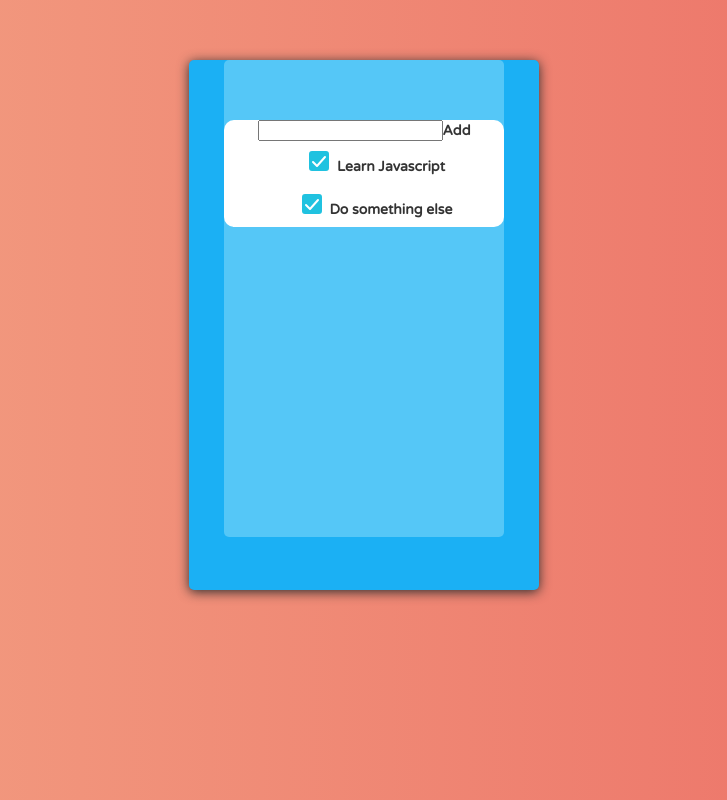
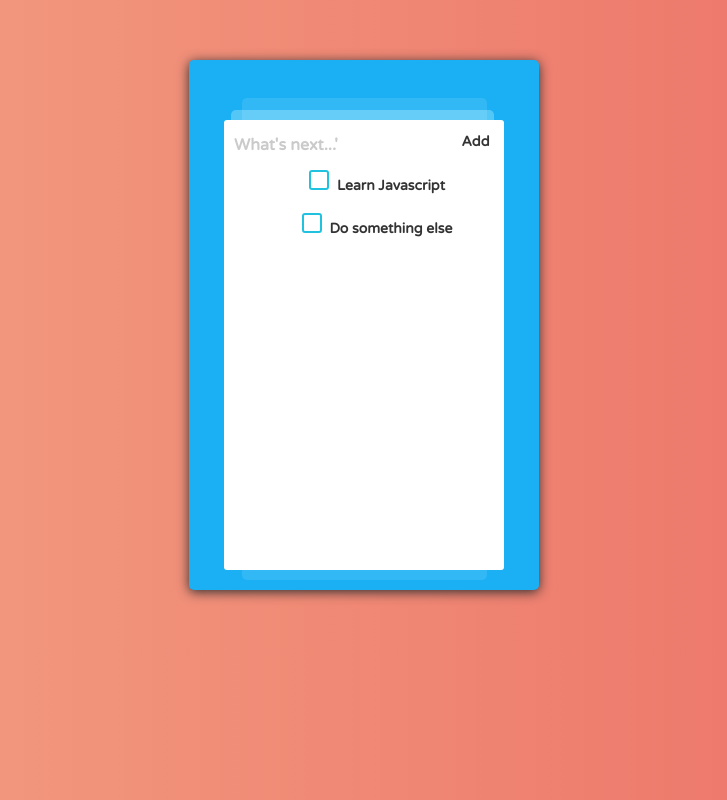
Before and after one commit to Jotakuun/vue-todoList, a Vue app: page / in a window 1280 px wide. Shown: the whole page, without its empty margins (276-1003 px from the left). Built offline with nearby package versions, Linux system fonts and the light colour scheme; some icons are missing.

Commit message:
style of newtask component and more functionalities

```diff
--- a/src/components/NewTask.vue
+++ b/src/components/NewTask.vue
@@ -1,9 +1,11 @@
 <template>
-  <div class="NewTask">
-    <input type="text" id="NewTask" name="NewTask" class="NewTask__Input"
+  <div class="NewTask" v-bind:class="{'NewTask--Focus': isFocus}">
+    <input type="text" id="NewTask" name="NewTask" class="NewTask__Input" placeholder="What's next...'"
     v-bind:value="value"
     v-on:keyup.enter="addTask"
-    v-on:input="updateValue($event.target.value)"></input>
+    v-on:input="updateValue($event.target.value)"
+    v-on:focus="focus()"
+    v-on:blur="blur()"></input>
     <label for="NewTask" class="NewTask__Label">{{placeholder}}</label>
   </div>
 </template>
@@ -21,12 +23,25 @@ export default {
       default: 'Add'
     }
   },
+  data: function () {
+    return {
+      isFocus: false
+    }
+  },
   methods: {
     updateValue: function(value) {
       this.$emit('input', value);
     },
     addTask: function(){
       this.$emit('addtask');
+    },
+    focus: function() {
+      this.isFocus = true;
+      this.$emit('focus', this.isFocus);
+    },
+    blur: function() {
+      this.isFocus = false;
+      this.$emit('focus', this.isFocus);
     }
   }
 }
--- a/src/components/Task.vue
+++ b/src/components/Task.vue
@@ -1,6 +1,6 @@
 <template>
   <li class="Task">
-    <input :id="'Task'+index" type="checkbox" class="Task__Checkbox" checked></input>
+    <input :id="'Task'+index" type="checkbox" class="Task__Checkbox"></input>
     <label :for="'Task'+index" class="Task__Label">
       <svg width="20px" height="20px" viewBox="0 0 20 20">
       <path d="M3,1 L17,1 L17,1 C18.1045695,1 19,1.8954305 19,3 L19,17 L19,17 C19,18.1045695 18.1045695,19 17,19 L3,19 L3,19 C1.8954305,19 1,18.1045695 1,17 L1,3 L1,3 C1,1.8954305 1.8954305,1 3,1 Z"></path>
--- a/src/components/ToDo.vue
+++ b/src/components/ToDo.vue
@@ -1,6 +1,6 @@
 <template>
-  <div class="ToDo">
-    <new-task v-model="newtask" v-on:addtask="createNewTask()"></new-task>
+  <div class="ToDo" v-bind:class="{'ToDo--Focus': newtaskfocus}">
+    <new-task v-model="newtask" v-on:addtask="createNewTask()" v-on:focus="newtaskfocus = $event"></new-task>
     <ul>
       <task v-for="(task, index) in tasks" :task="task" :index="index"></task>
     </ul>
@@ -20,6 +20,7 @@ export default {
   data: function() {
     return {
       newtask: '',
+      newtaskfocus: false,
       tasks: [
         { title: 'Learn Javascript', complete: false, editing: false },
         { title: 'Do something else', complete: false, editing: false }
--- a/src/sass/components/newtask.scss
+++ b/src/sass/components/newtask.scss
@@ -0,0 +1,37 @@
+@import "../variables.scss";
+.NewTask {
+    position: absolute;
+    top: -40px;
+    display: flex;
+    flex-flow: row nowrap;
+    width: 100%;
+    padding: 5px 0;
+    background: #fff;
+    border-radius: 3px;
+    transition: all .1s ease-in-out;
+    &__Input {
+        @include font();
+        flex: 1;
+        padding: 10px 10px;
+        font-size: 16px;
+        background: transparent;
+        border: none;
+
+    }
+    &__Label {
+        top: 0;
+        right: 0;
+        width: 100px;
+        margin-top: 10px;
+    }
+    &--Focus {
+        width: 110%;
+        margin-left: -5%;
+        transform: translateY(-35px);
+        transition: all .3s ease;
+
+        + .NewTask__Input {
+            background: blue;
+        }
+    }
+}
--- a/src/sass/components/todo.scss
+++ b/src/sass/components/todo.scss
@@ -2,8 +2,14 @@
     position: relative;
     z-index: 1233;
     width: 80%;
-    margin-top: 30px;
+    height: 410px;
+    margin-top: 70px;
     margin-left: 10%;
     background: #fff;
-    border-radius: 10px;
+    border-radius: 0 0 3px 3px;
+    transition: all .1s ease-in;
+
+    &--Focus {
+        transition: all .1s ease-in;
+    }
 }
--- a/src/sass/main.scss
+++ b/src/sass/main.scss
@@ -9,6 +9,7 @@ body {
 }
 
 #app {
+    @include font();
     @include box-shadow(0px, 2px, 12px, #2d2d2d);
     position: relative;
     width: 350px;
@@ -16,24 +17,37 @@ body {
     padding-top: 30px;
     margin: 60px auto;
     margin-top: 60px;
-    font-family: 'Varela Round', Helvetica, Arial, sans-serif;
+    overflow: hidden;
     -webkit-font-smoothing: antialiased;
     -moz-osx-font-smoothing: grayscale;
-    font-size: 14px;
-    font-weight: 600;
-    color: #333;
     text-align: center;
     background: #1bb0f4;
     border-radius: 5px;
+
+    &:before {
+        position: absolute;
+        top: 0;
+        z-index: 2;
+        display: block;
+        width: 70%;
+        height: 91%;
+        margin-top: 38px;
+        margin-left: 15%;
+        background: #fff;
+        border-radius: 5px;
+        content: '';
+        opacity: 0.1;
+    }
 
     &:after {
         position: absolute;
         top: 0;
         z-index: 1;
         display: block;
-        width: 80%;
-        height: 90%;
-        margin-left: 10%;
+        width: 75%;
+        height: 80%;
+        margin-top: 50px;
+        margin-left: 12%;
         background: #55c7f7;
         border-radius: 5px;
         content: '';
--- a/src/sass/reset.scss
+++ b/src/sass/reset.scss
@@ -46,3 +46,19 @@ table {
 	border-collapse: collapse;
 	border-spacing: 0;
 }
+::-webkit-input-placeholder { /* Chrome/Opera/Safari */
+    font-family: 'Varela Round', Helvetica, Arial, sans-serif;
+	color: #cacaca;
+}
+::-moz-placeholder { /* Firefox 19+ */
+    font-family: 'Varela Round', Helvetica, Arial, sans-serif;
+	color: #cacaca;
+}
+:-ms-input-placeholder { /* IE 10+ */
+    font-family: 'Varela Round', Helvetica, Arial, sans-serif;
+	color: #cacaca;
+}
+:-moz-placeholder { /* Firefox 18- */
+    font-family: 'Varela Round', Helvetica, Arial, sans-serif;
+	color: #cacaca;
+}
--- a/src/sass/variables.scss
+++ b/src/sass/variables.scss
@@ -6,3 +6,10 @@ $darkest-main-color: #1a8ed1;
 @mixin box-shadow($top, $left, $blur, $color) {
     box-shadow: $top $left $blur $color;
 }
+
+@mixin font() {
+    font-family: 'Varela Round', Helvetica, Arial, sans-serif;
+    font-size: 14px;
+    font-weight: 600;
+    color: #333;
+}
```
